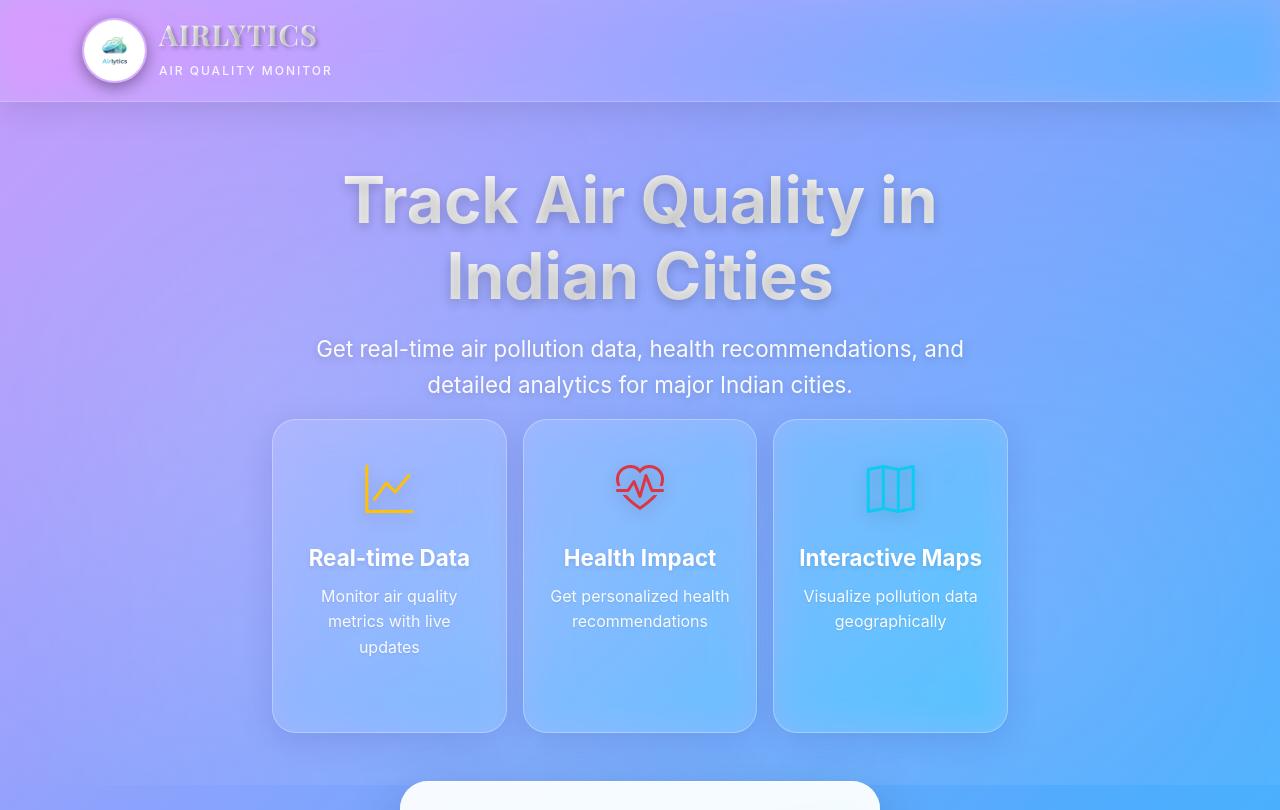
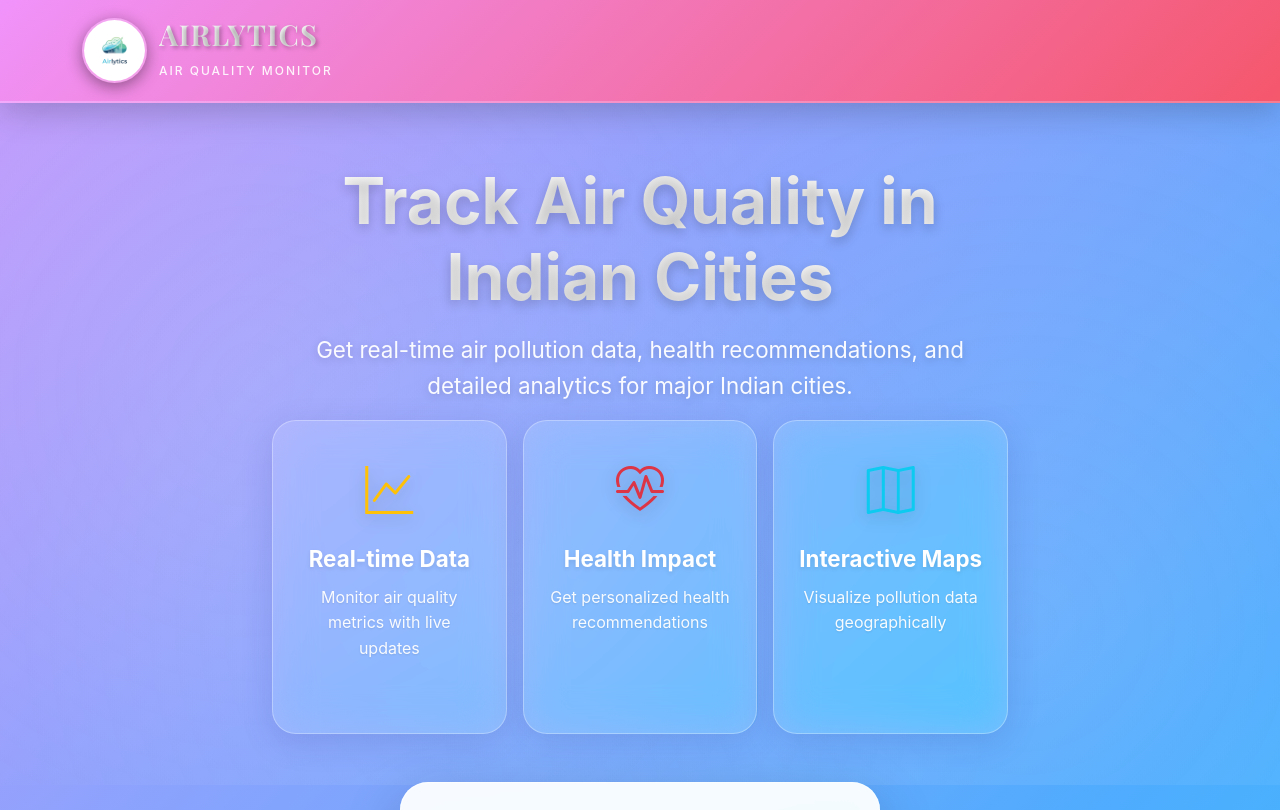
Before and after one commit to Pratham2511/AIr_pollution_tracker, a website: page public/landing.html in a window 1280 px wide. Shown: the top 810 px of the page. Drawn offline with nearby package versions, Linux system fonts and the light colour scheme.

Commit message:
Add gradient color schemes to navbar on both pages

```diff
--- a/public/styles/landing.css
+++ b/public/styles/landing.css
@@ -53,11 +53,11 @@ body::before {
 
 /* Modern Glass Navbar */
 .navbar {
-    background: rgba(255, 255, 255, 0.1);
+    background: linear-gradient(135deg, #f093fb 0%, #f5576c 100%);
     backdrop-filter: blur(20px) saturate(180%);
     -webkit-backdrop-filter: blur(20px) saturate(180%);
-    box-shadow: 0 8px 32px rgba(0, 0, 0, 0.1);
-    border-bottom: 1px solid rgba(255, 255, 255, 0.2);
+    box-shadow: 0 8px 32px rgba(0, 0, 0, 0.2);
+    border-bottom: 2px solid rgba(255, 255, 255, 0.2);
     padding: 12px 0;
 }
 
--- a/public/styles/main.css
+++ b/public/styles/main.css
@@ -140,9 +140,10 @@
 
 /* Navigation */
 .navbar {
-    background: rgba(44, 62, 80, 0.95) !important;
+    background: linear-gradient(135deg, #667eea 0%, #764ba2 100%) !important;
     backdrop-filter: blur(10px);
-    box-shadow: 0 4px 20px rgba(0, 0, 0, 0.1);
+    box-shadow: 0 4px 20px rgba(0, 0, 0, 0.3);
+    border-bottom: 2px solid rgba(255, 255, 255, 0.1);
 }
 
 .navbar-brand {
```
